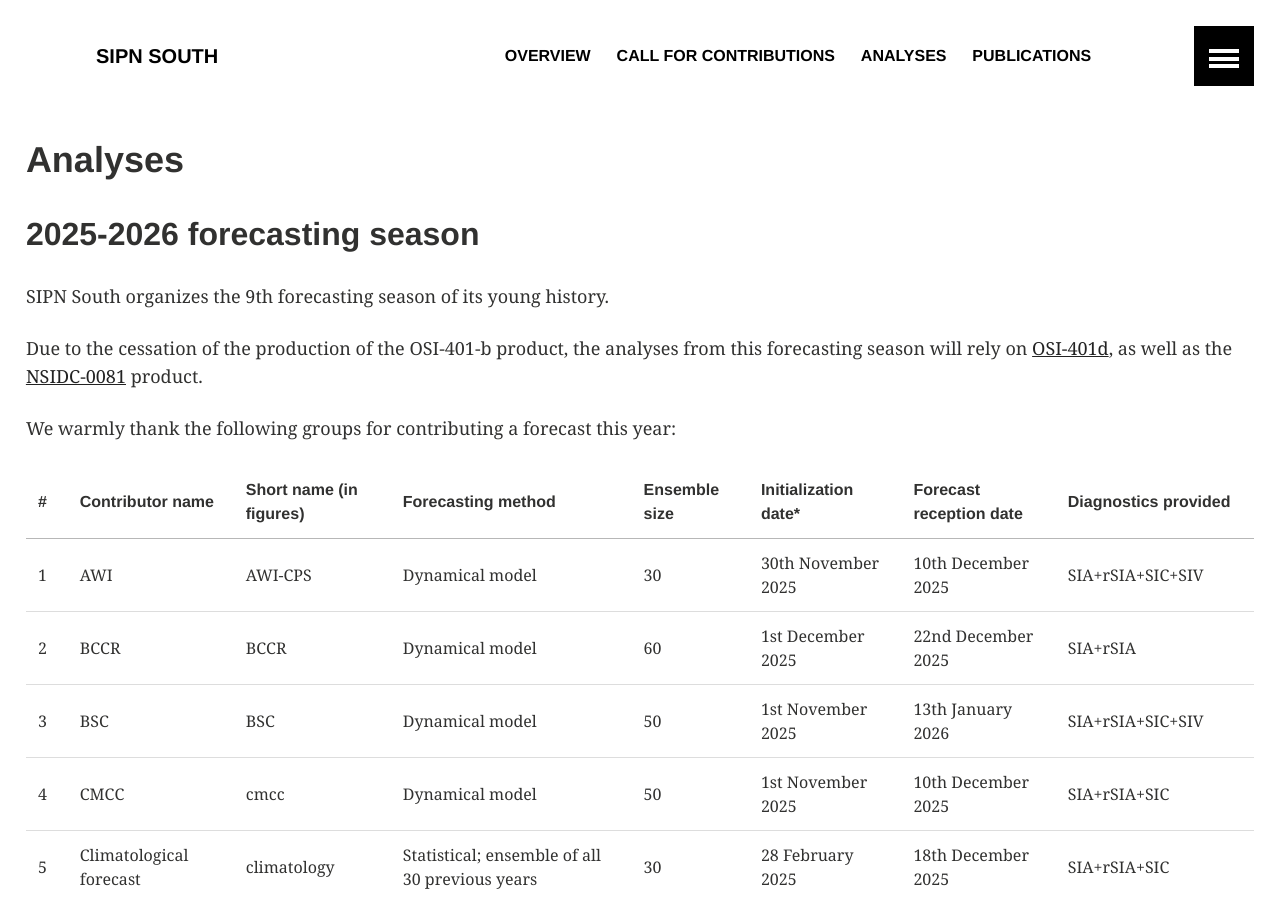
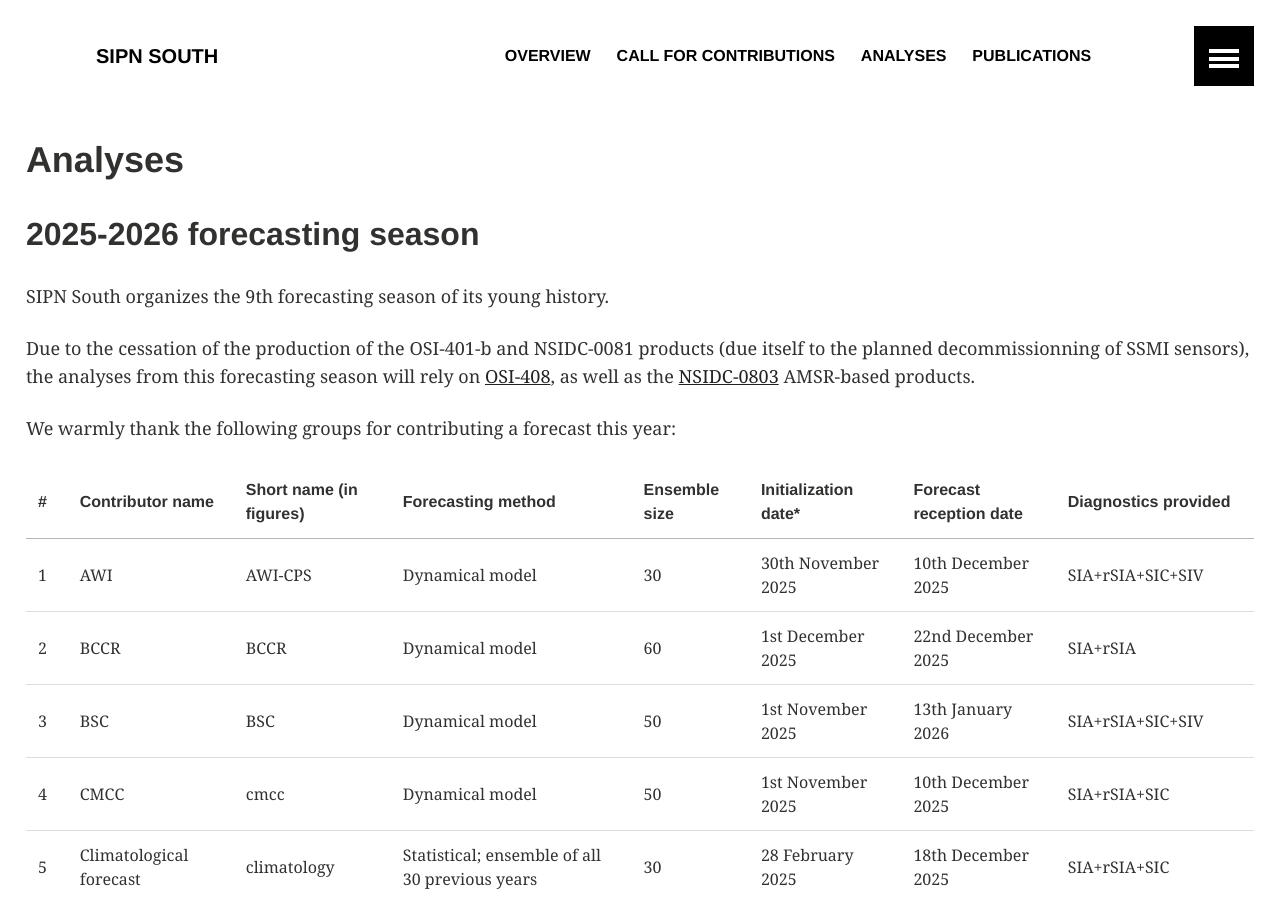
Before and after one commit to fmassonn/sipn-south.github.io, a Jekyll site: the page built from analyses.md, in a window 1280 px wide and 900 px high. Built offline with Jekyll 4.4.1, drawn with Linux system fonts in a browser that asks for light colours; our own code applies the rules of GitHub Pages for plain Markdown files; some of the changed text lies outside the part shown.

Commit message:
post season

```diff
--- a/analyses.md
+++ b/analyses.md
@@ -4,7 +4,7 @@
 
 SIPN South organizes the 9th forecasting season of its young history.
 
-Due to the cessation of the production of the OSI-401-b product, the analyses from this forecasting season will rely on [OSI-401d](https://osi-saf.eumetsat.int/products/osi-401-b), as well as the [NSIDC-0081](https://nsidc.org/data/nsidc-0081/versions/2) product.
+Due to the cessation of the production of the OSI-401-b and NSIDC-0081 products (due itself to the planned decommissionning of SSMI sensors), the analyses from this forecasting season will rely on [OSI-408](https://osi-saf.eumetsat.int/products/osi-408), as well as the [NSIDC-0803](https://nsidc.org/data/nsidc-0803/versions/2) AMSR-based products.
 
 We warmly thank the following groups for contributing a forecast this year:
 
@@ -30,8 +30,9 @@ We warmly thank the following groups for contributing a forecast this year:
 
 <img src="/sipn-south.github.io//pics/2025-2026/fig2_paper.png"  width="1000"/>
 
-### Preliminary analyses
+### Post-season verification graphs
 
 
 <img src="/sipn-south.github.io//pics//2025-2026/fig1.png"  width="1000"/>
 <img src="/sipn-south.github.io//pics//2025-2026/fig2.png"  width="1000"/>
+<img src="/sipn-south.github.io//pics//2025-2026/CRPS.png"  width="1000"/>
```
Also changed, not shown: pics/2025-2026/CRPS.png (added), pics/2025-2026/fig1.png, pics/2025-2026/fig2.png.
